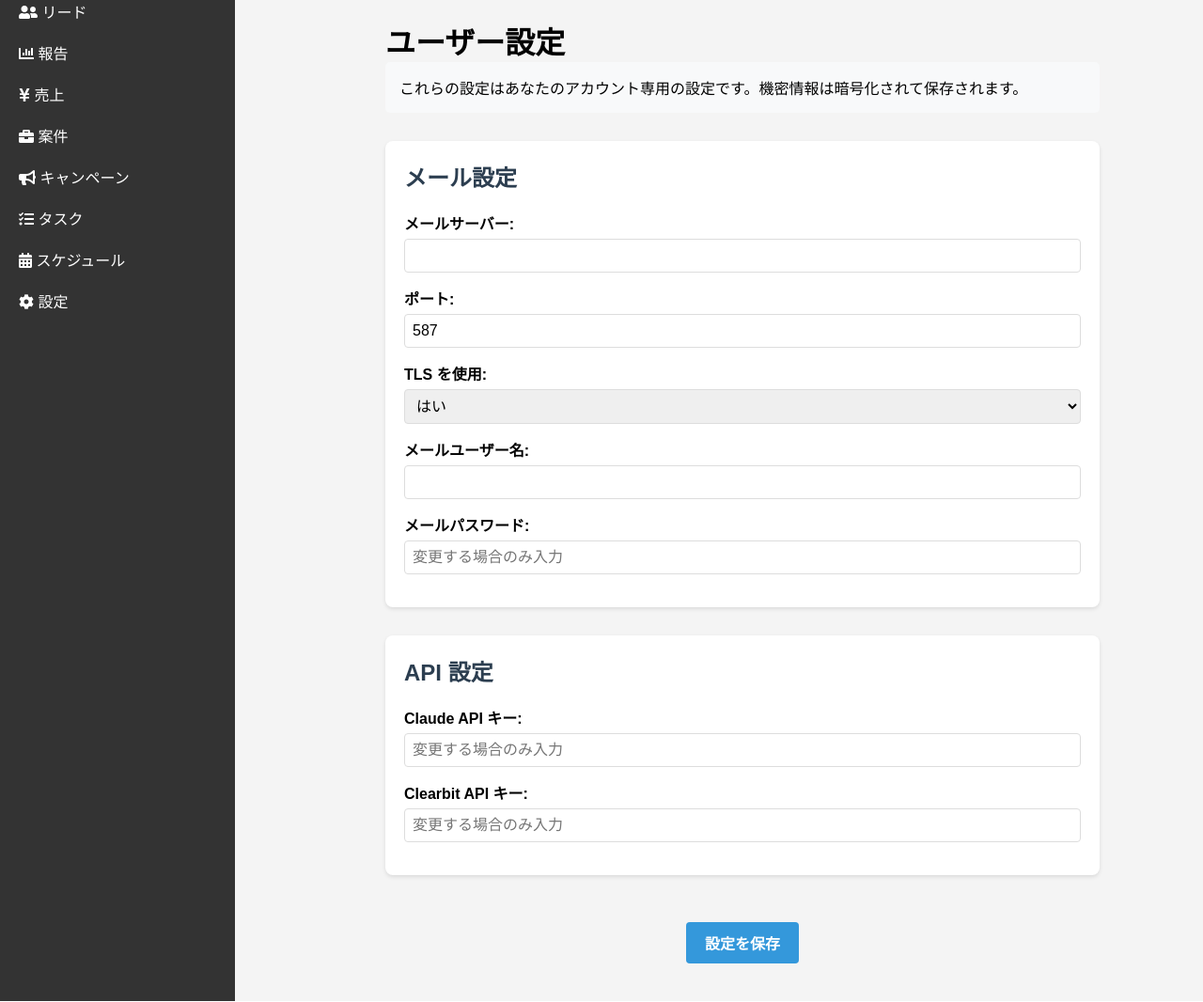
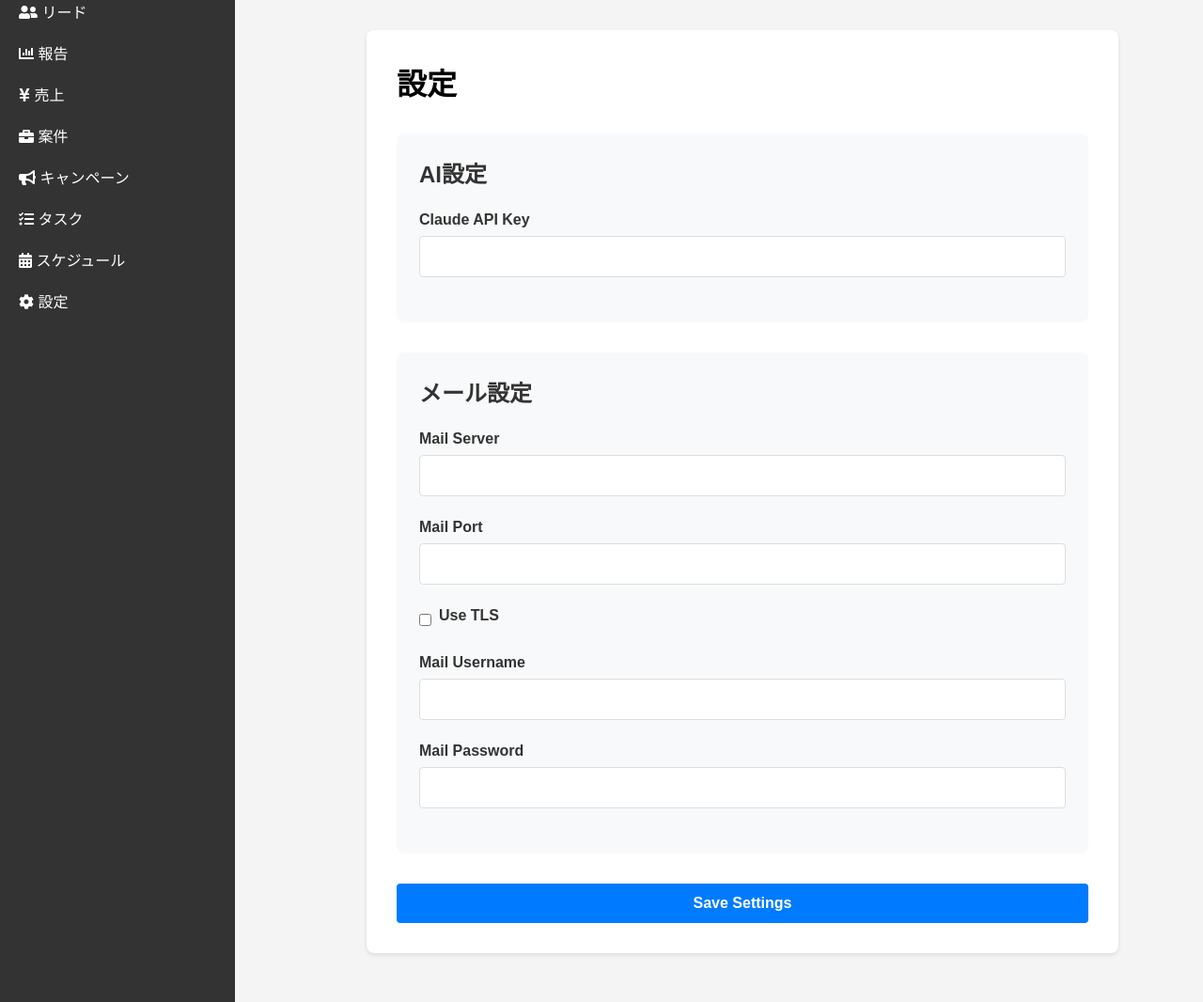
Before and after one commit to macnishio/CRMbyReplitCreate, a Flask app: page /settings/settings in a window 1280 px wide. Shown: the part 74-1140 px from the top of the page at 94% size. Run offline with Flask 3, Linux system fonts and the light colour scheme; the visitor is signed in with stand-in values (Sample User, id 1); data comes from the database, SQL or seed files in the repository.

Commit message:
Agent step completed: Remove Clearbit API key field from settings page and routes

```diff
--- a/forms.py
+++ b/forms.py
@@ -82,3 +82,12 @@ class TaskForm(FlaskForm):
     opportunity_id = SelectField('Opportunity', coerce=int, validators=[Optional()])
     account_id = SelectField('Account', coerce=int, validators=[Optional()])
     submit = SubmitField('Submit')
+
+class SettingsForm(FlaskForm):
+    claude_api_key = StringField('Claude API Key', validators=[Optional()])
+    mail_server = StringField('Mail Server')
+    mail_port = StringField('Mail Port')
+    mail_use_tls = BooleanField('Use TLS')
+    mail_username = StringField('Mail Username')
+    mail_password = PasswordField('Mail Password')
+    submit = SubmitField('Save Settings')
--- a/routes/settings.py
+++ b/routes/settings.py
@@ -1,46 +1,44 @@
-from flask import Blueprint, render_template, redirect, url_for, flash, request, current_app
+from flask import Blueprint, render_template, redirect, url_for, flash
 from flask_login import login_required, current_user
 from models import UserSettings
 from extensions import db
-from werkzeug.security import generate_password_hash
+from forms import SettingsForm
 import os
 
 bp = Blueprint('settings', __name__)
 
-@bp.route('/settings')
+@bp.route('/settings', methods=['GET', 'POST'])
 @login_required
 def settings():
-    user_settings = UserSettings.query.filter_by(user_id=current_user.id).first()
-    return render_template('settings/settings.html', settings=user_settings)
+    form = SettingsForm()
+    settings = UserSettings.query.filter_by(user_id=current_user.id).first()
 
-@bp.route('/settings/update', methods=['POST'])
-@login_required
-def update_settings():
-    user_settings = UserSettings.query.filter_by(user_id=current_user.id).first()
+    if form.validate_on_submit():
+        if not settings:
+            settings = UserSettings(user_id=current_user.id)
+            db.session.add(settings)
 
-    if not user_settings:
-        user_settings = UserSettings(user_id=current_user.id)
-        db.session.add(user_settings)
+        settings.claude_api_key = form.claude_api_key.data
+        settings.mail_server = form.mail_server.data
+        settings.mail_port = form.mail_port.data
+        settings.mail_use_tls = form.mail_use_tls.data
+        settings.mail_username = form.mail_username.data
+        if form.mail_password.data:  # Only update if new password provided
+            settings.mail_password = form.mail_password.data
 
-    user_settings.mail_server = request.form.get('mail_server')
-    user_settings.mail_port = int(request.form.get('mail_port', 587))
-    user_settings.mail_use_tls = request.form.get('mail_use_tls') == 'true'
-    user_settings.mail_username = request.form.get('mail_username')
+        try:
+            db.session.commit()
+            flash('設定を更新しました。', 'success')
+            return redirect(url_for('settings.settings'))
+        except Exception as e:
+            db.session.rollback()
+            flash('設定の更新に失敗しました。', 'error')
 
-    # Only update passwords/keys if they are provided
-    if request.form.get('mail_password'):
-        user_settings.mail_password = request.form.get('mail_password')
-    if request.form.get('claude_api_key'):
-        user_settings.claude_api_key = request.form.get('claude_api_key')
-    if request.form.get('clearbit_api_key'):
-        user_settings.clearbit_api_key = request.form.get('clearbit_api_key')
+    elif settings:
+        form.claude_api_key.data = settings.claude_api_key
+        form.mail_server.data = settings.mail_server
+        form.mail_port.data = settings.mail_port
+        form.mail_use_tls.data = settings.mail_use_tls
+        form.mail_username.data = settings.mail_username
 
-    try:
-        db.session.commit()
-        flash('設定が正常に更新されました。', 'success')
-    except Exception as e:
-        db.session.rollback()
-        current_app.logger.error(f"Error updating settings: {str(e)}")
-        flash('設定の更新中にエラーが発生しました。', 'error')
-
-    return redirect(url_for('settings.settings'))
+    return render_template('settings/settings.html', form=form)
--- a/templates/settings/settings.html
+++ b/templates/settings/settings.html
@@ -1,129 +1,185 @@
 {% extends "base.html" %}
 {% block title %}設定{% endblock %}
+
 {% block content %}
 <div class="settings-container">
-    <h1>ユーザー設定</h1>
-    <div class="settings-description">
-        <p>これらの設定はあなたのアカウント専用の設定です。機密情報は暗号化されて保存されます。</p>
-    </div>
+    <h1>設定</h1>
+    {% with messages = get_flashed_messages(with_categories=true) %}
+        {% if messages %}
+            {% for category, message in messages %}
+                <div class="alert alert-{{ category }}">{{ message }}</div>
+            {% endfor %}
+        {% endif %}
+    {% endwith %}
 
-    <form action="{{ url_for('settings.update_settings') }}" method="POST" class="settings-form">
-        <div class="settings-section">
-            <h2>メール設定</h2>
+    <form method="POST" class="settings-form">
+        {{ form.hidden_tag() }}
+        <div class="form-section">
+            <h2>AI設定</h2>
             <div class="form-group">
-                <label for="mail_server">メールサーバー:</label>
-                <input type="text" id="mail_server" name="mail_server" value="{{ settings.mail_server if settings else '' }}" required>
-            </div>
-            <div class="form-group">
-                <label for="mail_port">ポート:</label>
-                <input type="number" id="mail_port" name="mail_port" value="{{ settings.mail_port if settings else 587 }}" required>
-            </div>
-            <div class="form-group">
-                <label for="mail_use_tls">TLS を使用:</label>
-                <select id="mail_use_tls" name="mail_use_tls">
-                    <option value="true" {% if settings and settings.mail_use_tls %}selected{% endif %}>はい</option>
-                    <option value="false" {% if settings and not settings.mail_use_tls %}selected{% endif %}>いいえ</option>
-                </select>
-            </div>
-            <div class="form-group">
-                <label for="mail_username">メールユーザー名:</label>
-                <input type="text" id="mail_username" name="mail_username" value="{{ settings.mail_username if settings else '' }}" required>
-            </div>
-            <div class="form-group">
-                <label for="mail_password">メールパスワード:</label>
-                <input type="password" id="mail_password" name="mail_password" placeholder="変更する場合のみ入力">
+                {{ form.claude_api_key.label }}
+                {{ form.claude_api_key(class="form-control") }}
+                {% if form.claude_api_key.errors %}
+                    {% for error in form.claude_api_key.errors %}
+                        <div class="error-message">{{ error }}</div>
+                    {% endfor %}
+                {% endif %}
             </div>
         </div>
 
-        <div class="settings-section">
-            <h2>API 設定</h2>
+        <div class="form-section">
+            <h2>メール設定</h2>
             <div class="form-group">
-                <label for="claude_api_key">Claude API キー:</label>
-                <input type="password" id="claude_api_key" name="claude_api_key" placeholder="変更する場合のみ入力">
+                {{ form.mail_server.label }}
+                {{ form.mail_server(class="form-control") }}
+                {% if form.mail_server.errors %}
+                    {% for error in form.mail_server.errors %}
+                        <div class="error-message">{{ error }}</div>
+                    {% endfor %}
+                {% endif %}
             </div>
+
             <div class="form-group">
-                <label for="clearbit_api_key">Clearbit API キー:</label>
-                <input type="password" id="clearbit_api_key" name="clearbit_api_key" placeholder="変更する場合のみ入力">
+                {{ form.mail_port.label }}
+                {{ form.mail_port(class="form-control") }}
+                {% if form.mail_port.errors %}
+                    {% for error in form.mail_port.errors %}
+                        <div class="error-message">{{ error }}</div>
+                    {% endfor %}
+                {% endif %}
+            </div>
+
+            <div class="form-group">
+                <div class="checkbox-group">
+                    {{ form.mail_use_tls(class="form-check-input") }}
+                    {{ form.mail_use_tls.label(class="form-check-label") }}
+                </div>
+                {% if form.mail_use_tls.errors %}
+                    {% for error in form.mail_use_tls.errors %}
+                        <div class="error-message">{{ error }}</div>
+                    {% endfor %}
+                {% endif %}
+            </div>
+
+            <div class="form-group">
+                {{ form.mail_username.label }}
+                {{ form.mail_username(class="form-control") }}
+                {% if form.mail_username.errors %}
+                    {% for error in form.mail_username.errors %}
+                        <div class="error-message">{{ error }}</div>
+                    {% endfor %}
+                {% endif %}
+            </div>
+
+            <div class="form-group">
+                {{ form.mail_password.label }}
+                {{ form.mail_password(class="form-control") }}
+                {% if form.mail_password.errors %}
+                    {% for error in form.mail_password.errors %}
+                        <div class="error-message">{{ error }}</div>
+                    {% endfor %}
+                {% endif %}
             </div>
         </div>
 
-        <div class="settings-actions">
-            <button type="submit" class="btn btn-primary">設定を保存</button>
-        </div>
+        {{ form.submit(class="btn btn-primary") }}
     </form>
 </div>
-{% endblock %}
 
-{% block extra_head %}
 <style>
 .settings-container {
     max-width: 800px;
-    margin: 0 auto;
-    padding: 20px;
-}
-
-.settings-description {
-    margin-bottom: 30px;
-    padding: 15px;
-    background-color: #f8f9fa;
-    border-radius: 5px;
+    margin: 2rem auto;
+    padding: 2rem;
+    background: white;
+    border-radius: 8px;
+    box-shadow: 0 2px 4px rgba(0,0,0,0.1);
 }
 
 .settings-form {
-    display: flex;
-    flex-direction: column;
-    gap: 30px;
+    margin-top: 2rem;
 }
 
-.settings-section {
-    background-color: white;
-    padding: 20px;
+.form-section {
+    margin-bottom: 2rem;
+    padding: 1.5rem;
+    background: #f8f9fa;
     border-radius: 8px;
-    box-shadow: 0 2px 4px rgba(0, 0, 0, 0.1);
 }
 
-.settings-section h2 {
-    margin-bottom: 20px;
-    color: #2c3e50;
+.form-section h2 {
+    margin-bottom: 1.5rem;
+    color: #333;
+    font-size: 1.5rem;
 }
 
 .form-group {
-    margin-bottom: 15px;
+    margin-bottom: 1.5rem;
 }
 
 .form-group label {
     display: block;
-    margin-bottom: 5px;
+    margin-bottom: 0.5rem;
     font-weight: bold;
+    color: #333;
 }
 
-.form-group input,
-.form-group select {
+.form-control {
     width: 100%;
-    padding: 8px;
+    padding: 0.75rem;
     border: 1px solid #ddd;
     border-radius: 4px;
-    font-size: 16px;
+    font-size: 1rem;
 }
 
-.settings-actions {
-    text-align: center;
-    margin-top: 20px;
+.checkbox-group {
+    display: flex;
+    align-items: center;
+    gap: 0.5rem;
+}
+
+.form-check-input {
+    margin-top: 0;
 }
 
 .btn-primary {
-    background-color: #3498db;
+    width: 100%;
+    padding: 0.75rem;
+    background: #007bff;
     color: white;
-    padding: 10px 20px;
     border: none;
     border-radius: 4px;
+    font-size: 1rem;
     cursor: pointer;
-    font-size: 16px;
-    transition: background-color 0.3s;
+    transition: background-color 0.2s;
 }
 
 .btn-primary:hover {
-    background-color: #2980b9;
+    background: #0056b3;
+}
+
+.error-message {
+    color: #dc3545;
+    font-size: 0.875rem;
+    margin-top: 0.25rem;
+}
+
+.alert {
+    padding: 0.75rem;
+    margin-bottom: 1rem;
+    border-radius: 4px;
+}
+
+.alert-success {
+    background-color: #d4edda;
+    color: #155724;
+    border: 1px solid #c3e6cb;
+}
+
+.alert-error {
+    background-color: #f8d7da;
+    color: #721c24;
+    border: 1px solid #f5c6cb;
 }
 </style>
 {% endblock %}
```
Also changed, not shown: models.py (+102 -158 lines).
